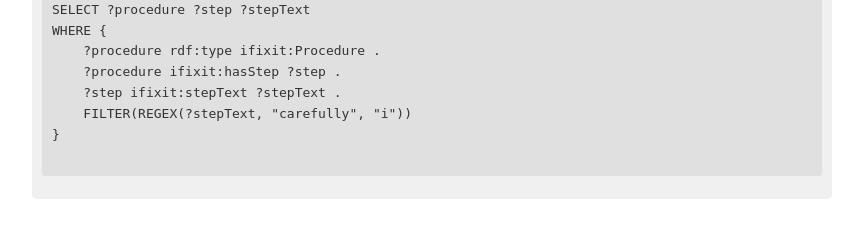
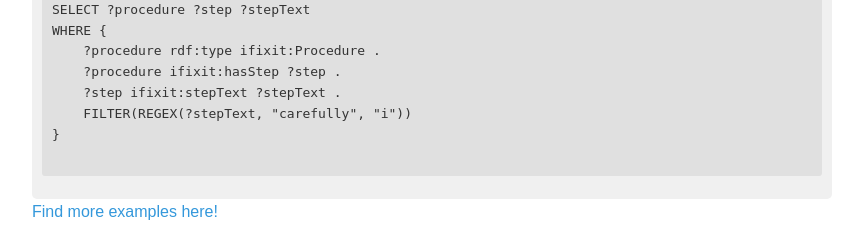
Before and after one commit to Aifert/CITS3005-Project, a Flask app: page / in a window 1280 px wide. Shown: the part 1155-1400 px from the top of the page, without its empty margins (208-1071 px from the left). Before the commit the page ends 1354 px from the top, so only its background shows below. Run offline with Flask 3, Linux system fonts and the light colour scheme.

Commit message:
add examples link

```diff
--- a/app/templates/search_form.html
+++ b/app/templates/search_form.html
@@ -151,5 +151,6 @@ WHERE {
 }
         </pre>
     </div>
+    <a href="https://www.w3.org/TR/sparql11-query/" target="_blank">Find more examples here!</a>
 </body>
 </html>
```
